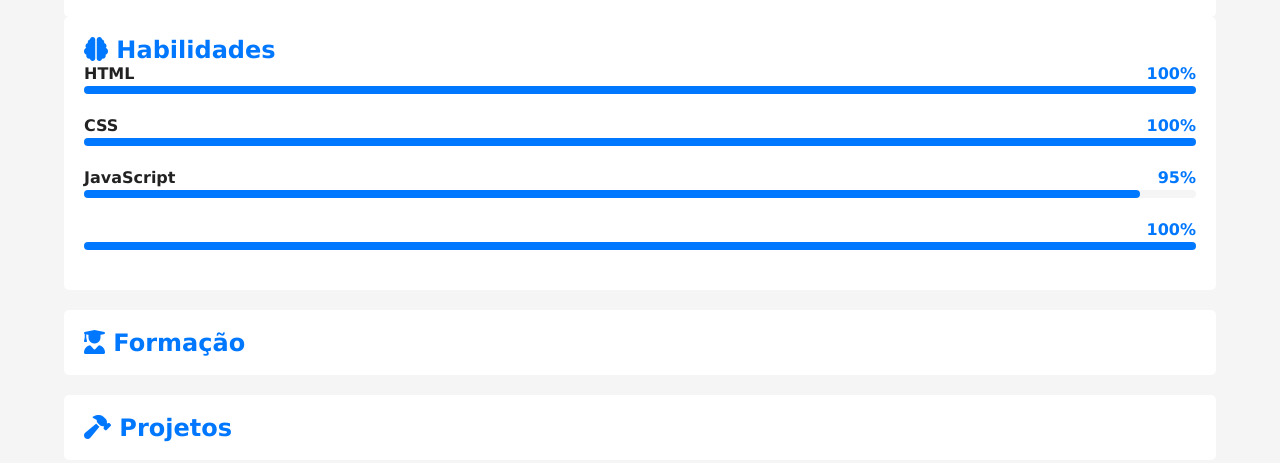
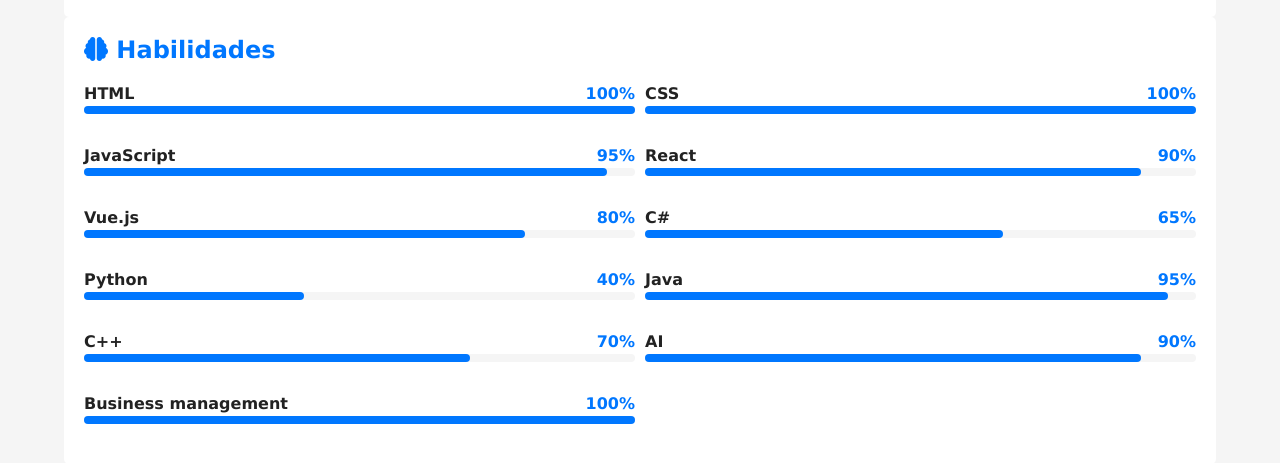
Before and after one commit to asaelchristian/projeto-portfolio, a plain HTML site: page index.html in a window 1280 px wide. Shown: the part 489-952 px from the top of the page. Drawn offline with Linux system fonts and the light colour scheme.

Commit message:
First part finished

```diff
--- a/estilos/style.css
+++ b/estilos/style.css
@@ -155,4 +155,13 @@ h2{
   height: 100%;
   background-color: var(--destaque);
   border-radius: 4px;
+  gap: 30px;
 }
+
+@media screen and (min-width: 768px) {
+  .habilidade-container{
+    display: grid;
+    grid-template-columns: repeat(2, 1fr);
+    gap: 10px;
+  }
+}
--- a/index.html
+++ b/index.html
@@ -39,9 +39,9 @@
 
 
 
-         <article class="skills">
+        <article class="skills">
 
-            <h2><i class="fa-solid fa-brain"></i> Habilidades</h2>
+            <h2 style="margin-bottom: 20px;"><i class="fa-solid fa-brain"></i> Habilidades</h2>
 
 
             <div class="habilidade-container">
@@ -64,9 +64,7 @@
 
                 </div>
 
-            </div>
 
-            <div class="habilidade-container">
 
                 <div class="item">
                     <div class="info">
@@ -86,9 +84,7 @@
 
                 </div>
 
-            </div>
 
-            <div class="habilidade-container">
 
                 <div class="item">
                     <div class="info">
@@ -108,15 +104,146 @@
 
                 </div>
 
-            </div>
-
-
-            <div class="habilidade-container">
 
                 <div class="item">
                     <div class="info">
                         <span class="nome">
+                            React
+                        </span>
+                        <span class="porcento">
+                            90%
+                        </span>
+                    </div>
 
+                    <div class="barra">
+
+                        <div class="progresso" style="width: 90%;"></div>
+
+                    </div>
+
+                </div>
+
+                <div class="item">
+                    <div class="info">
+                        <span class="nome">
+                            Vue.js
+                        </span>
+                        <span class="porcento">
+                            80%
+                        </span>
+                    </div>
+
+                    <div class="barra">
+
+                        <div class="progresso" style="width: 80%;"></div>
+
+                    </div>
+
+                </div>
+
+
+                <div class="item">
+                    <div class="info">
+                        <span class="nome">
+                            C#
+                        </span>
+                        <span class="porcento">
+                            65%
+                        </span>
+                    </div>
+
+                    <div class="barra">
+
+                        <div class="progresso" style="width: 65%;"></div>
+
+                    </div>
+
+                </div>
+
+
+
+                <div class="item">
+                    <div class="info">
+                        <span class="nome">
+                            Python
+                        </span>
+                        <span class="porcento">
+                            40%
+                        </span>
+                    </div>
+
+                    <div class="barra">
+
+                        <div class="progresso" style="width: 40%;"></div>
+
+                    </div>
+
+                </div>
+
+
+
+                <div class="item">
+                    <div class="info">
+                        <span class="nome">
+                            Java
+                        </span>
+                        <span class="porcento">
+                            95%
+                        </span>
+                    </div>
+
+                    <div class="barra">
+
+                        <div class="progresso" style="width: 95%;"></div>
+
+                    </div>
+
+                </div>
+
+
+
+                <div class="item">
+                    <div class="info">
+                        <span class="nome">
+                            C++
+                        </span>
+                        <span class="porcento">
+                            70%
+                        </span>
+                    </div>
+
+                    <div class="barra">
+
+                        <div class="progresso" style="width: 70%;"></div>
+
+                    </div>
+
+                </div>
+
+
+                <div class="item">
+                    <div class="info">
+                        <span class="nome">
+                            AI
+                        </span>
+                        <span class="porcento">
+                            90%
+                        </span>
+                    </div>
+
+                    <div class="barra">
+
+                        <div class="progresso" style="width: 90%;"></div>
+
+                    </div>
+
+                </div>
+
+
+                <div class="item">
+                    <div class="info">
+                        <span class="nome">
+                           Business management
                         </span>
                         <span class="porcento">
                             100%
@@ -130,12 +257,11 @@
                     </div>
 
                 </div>
-
             </div>
 
 
 
-         </article> <!--End-->
+        </article> <!--End-->
 
 
 
```
